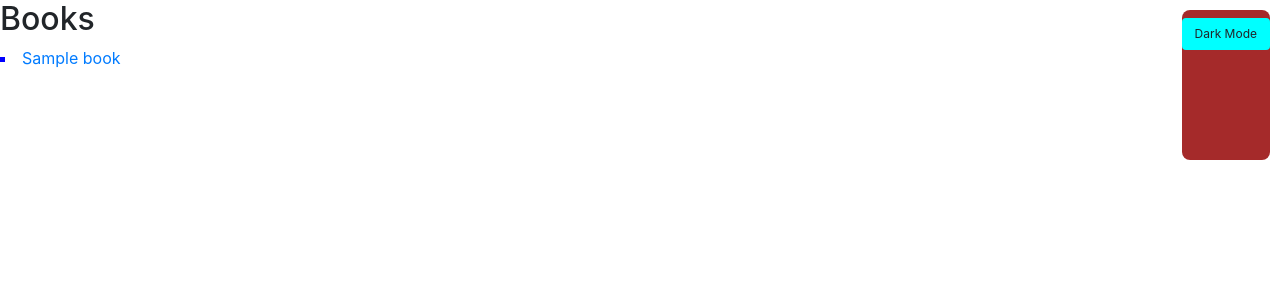
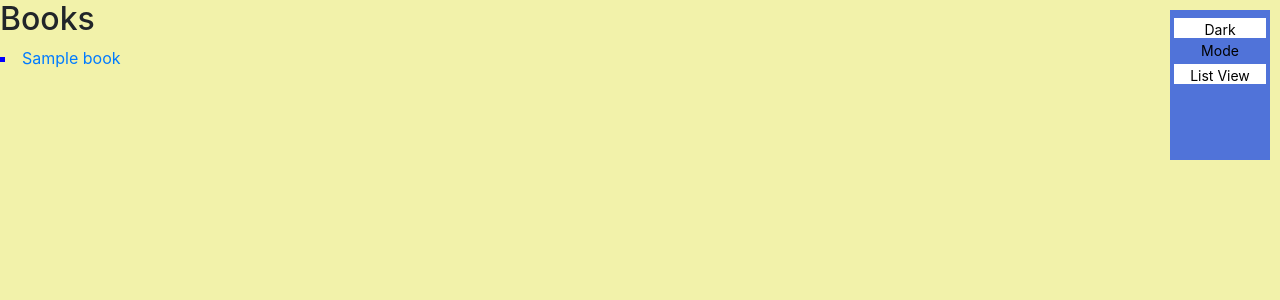
Before and after one commit to kingcobra2468/pdfshare, a Python web app: template app/templates/list-view.jinja2 in a window 1280 px wide. Shown: the top 300 px of the page. Run offline with Jinja, Linux system fonts and the light colour scheme; the template is opened without the code that fills it: most values are stand-ins (such as "Sample title", 1, 10 or a date in 2020); some libraries are stand-ins or nearby versions.

Commit message:
cleaned up popup ui + changed color scheme

```diff
--- /dev/null
+++ b/app/static/css/base.css
@@ -0,0 +1,7 @@
+:root {
+    --background: #F2F2AA;
+}
+
+body {
+    background-color: var(--background);
+}
--- a/app/static/css/config-box.css
+++ b/app/static/css/config-box.css
@@ -5,10 +5,27 @@
     float: right;
     height: 150px;
     max-width: 100px;
-    background: brown;
-    border-radius: 8px;
+    background: #5073D9;
+}
+
+.btn-option {
+    color: #000000;
+    background-color: #ffffff;
+    font-size: 14px;
+    border-radius: 0 !important;
+    width: 100%;
+    height: 20px;
+    border-style: none;
+    padding-left: 10px;
+    padding-right: 10px;
+}
+
+.btn-option:hover {
+    background-color: #F2C070;
+    font-size: 14px;
+    color: black;
 }
 
 #config {
-    font-size: 10px
+    font-size: 10px;
 }
--- a/app/static/css/gallery-view.css
+++ b/app/static/css/gallery-view.css
@@ -9,7 +9,7 @@ a {
 
 .cover {
     border: 6px solid black;
-	width: 100%;
+    width: 100%;
     max-width: 100%;
 }
 
--- a/app/templates/layouts/base.jinja2
+++ b/app/templates/layouts/base.jinja2
@@ -9,20 +9,22 @@
   <link rel="shortcut icon" href="{{ url_for('static', filename='icons/favicon.ico') }}">
   <link rel="stylesheet" href="https://maxcdn.bootstrapcdn.com/bootstrap/4.4.1/css/bootstrap.min.css">
   <link rel="stylesheet" href="/static/css/config-box.css">
+  <link rel="stylesheet" href="/static/css/base.css">
   {% endblock %}
 </head>
 
 <body>
   <div class="sticky-top config-box pt-2" id="config">
-    <button type="button" class="btn w-100" style="background-color: aqua; font-size: 12px;">Dark Mode</button>
-    <!--<div class="custom-control custom-switch form-row align-items-center" style="max-width: 100%;">
-      <input type="checkbox" class="custom-control-input" id="dark-mode">
-      <label class="custom-control-label" for="dark-mode"> Dark Mode</label>
+    <div class="px-1 pb-1">
+      <button type="button" class="btn-option">
+        Dark Mode
+      </button>
     </div>
-    <div style="max-width: 100%; text-align: left;">
-        <label class="col-lg-4 w-50" for="pwd">BPR</label>
-        <input class="col-lg-8 w-50" class="form-control" placeholder="1" min="1" max="5" id="books-per-row">
-    </div> -->
+    <div class="px-1 pb-1">
+      <button type="button" class="btn-option">
+        List View
+      </button>
+    </div>
   </div>
 
   {% block body %}
```
